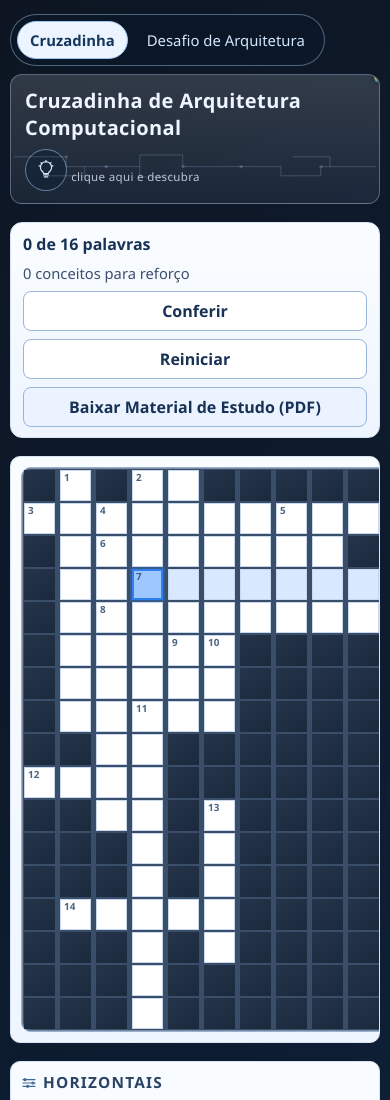
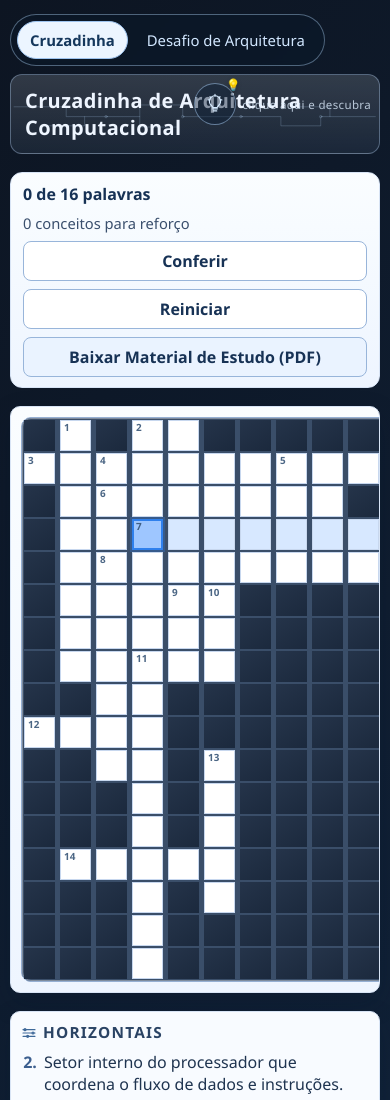
Before and after one commit to GabrielAlex99/arqcomp-cruzadinha, a plain HTML site: page index.html in a window 390 px wide. Shown: the top 1100 px of the page. Drawn offline with Linux system fonts and the light colour scheme.

Commit message:
git commit -m "fix: ancora easter egg no topo com frase visivel e corrige posicionamento do toast"

```diff
--- a/index.html
+++ b/index.html
@@ -17,6 +17,7 @@
       <div class="crossword-layout">
         <header class="title-banner">
           <h1>Cruzadinha de Arquitetura Computacional</h1>
+          <div class="binary-easteregg">
             <button id="binary-trigger" class="binary-trigger" type="button" aria-label="Ativar modo oculto binário">
               <svg viewBox="0 0 32 32" aria-hidden="true">
                 <path d="M16 4a8 8 0 0 0-5.5 13.8c1.2 1.1 1.9 2.2 2.1 3.3h6.8c.2-1.1.9-2.2 2.1-3.3A8 8 0 0 0 16 4z" />
@@ -30,6 +31,7 @@
               <p>O binário é o caminho da luz</p>
               <button id="binary-toast-close" type="button">Fechar</button>
             </aside>
+          </div>
           <svg class="circuit-ornament" viewBox="0 0 1200 120" aria-hidden="true">
             <g fill="none" stroke="currentColor" stroke-width="2" stroke-linecap="round">
               <path d="M10 30H180V62H310" />
--- a/style.css
+++ b/style.css
@@ -134,7 +134,7 @@ body {
 .title-banner {
   grid-area: title;
   position: relative;
-  overflow: hidden;
+  overflow: visible;
   border: 1px solid rgba(176, 204, 239, 0.38);
   border-radius: 12px;
   padding: 12px 14px;
@@ -150,10 +150,18 @@ body {
   z-index: 1;
 }
 
-.binary-trigger {
+.binary-easteregg {
   position: absolute;
   right: 12px;
   top: 10px;
+  z-index: 4;
+  display: flex;
+  align-items: center;
+  gap: 8px;
+}
+
+.binary-trigger {
+  position: relative;
   z-index: 2;
   display: inline-flex;
   align-items: center;
@@ -207,9 +215,7 @@ body {
 }
 
 .binary-hint {
-  position: absolute;
-  right: 62px;
-  top: 20px;
+  position: static;
   z-index: 2;
   font-size: 0.72rem;
   letter-spacing: 0.03em;
@@ -249,7 +255,7 @@ body {
 
 .binary-toast {
   position: absolute;
-  right: 62px;
+  right: 0;
   top: 48px;
   z-index: 5;
   display: flex;
@@ -877,21 +883,17 @@ body {
     align-items: stretch;
   }
 
-  .binary-trigger {
-    position: static;
-    margin-top: 8px;
-  }
-
-  .binary-hint {
-    position: static;
-    display: inline-block;
-    margin-top: 8px;
+  .binary-easteregg {
+    right: 8px;
+    top: 8px;
+    gap: 6px;
   }
 
   .binary-toast {
-    right: 10px;
-    top: 74px;
-    left: 10px;
+    right: 0;
+    left: auto;
+    top: 46px;
+    max-width: min(88vw, 360px);
   }
 
   .top-controls .controls-actions {
```
Lines whose indentation alone changed are shown as unchanged.
